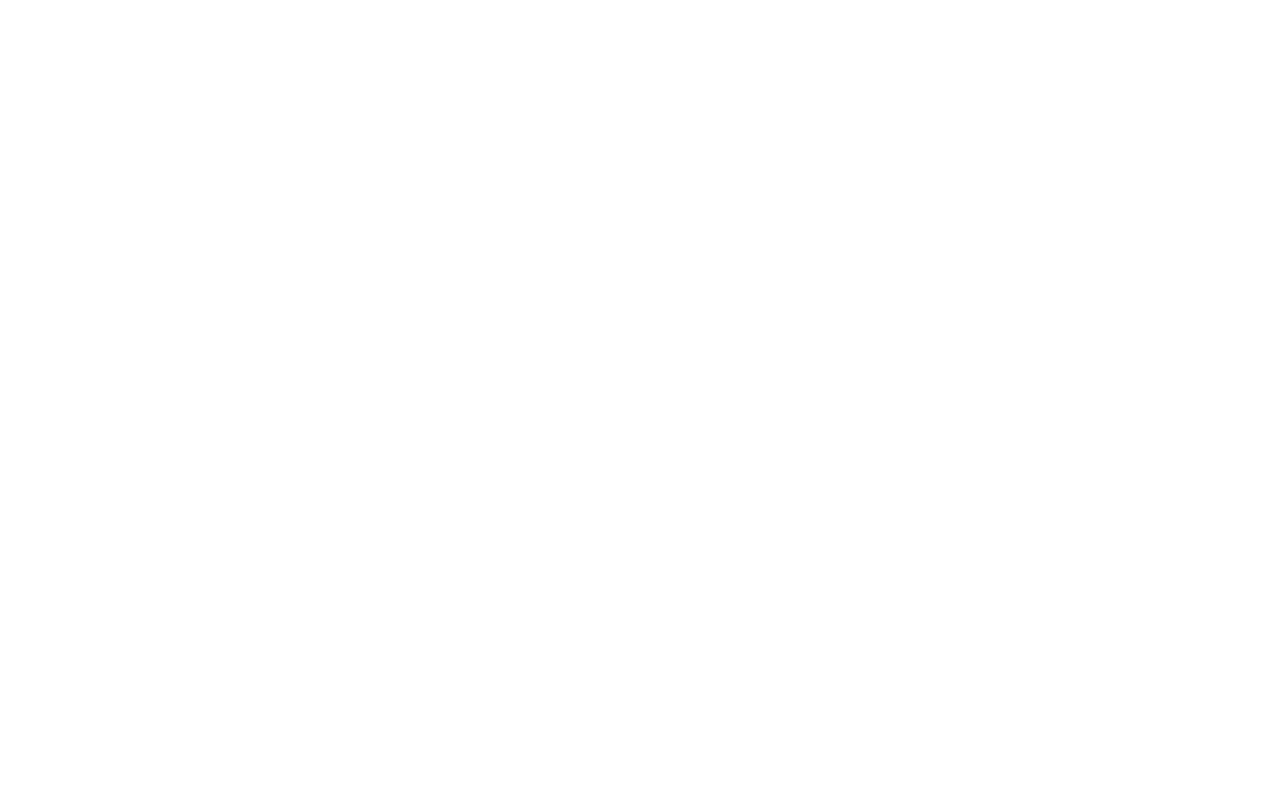
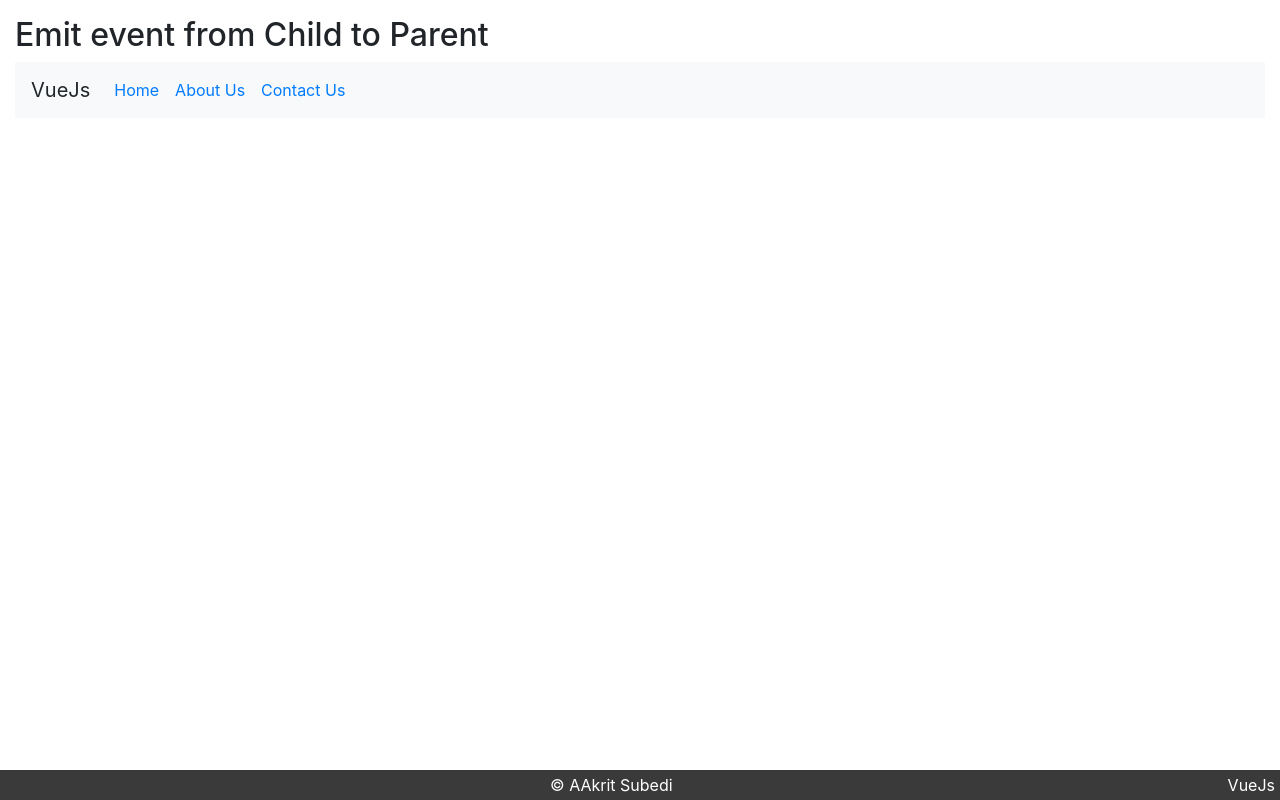
Before and after one commit to aakritsubedi/learning-vuejs, a Vue app: page /event/childToParent in a window 1280 px wide. Built offline with nearby package versions, Linux system fonts and the light colour scheme.

Commit message:
EmitEvent: Update folder strucutre for nesting component also

```diff
--- /dev/null
+++ b/src/components/15EmitEvent/15Footer.vue
@@ -0,0 +1,29 @@
+<template>
+  <div class="footer">
+    <p>&copy; AAkrit Subedi <span class="float-right">{{brand}}</span></p>
+  </div>
+</template>
+
+<script>
+export default {
+  name: "Footer",
+  props: ['brand']
+};
+</script>
+
+<style scoped>
+.footer {
+  position: fixed;
+  left: 0;
+  bottom: 0;
+  width: 100%;
+  height: 30px;
+  line-height: 30px;
+  background-color: #3a3a3a;
+  color: white;
+  text-align: center;
+}
+span {
+  margin:0 5px;
+}
+</style>
--- /dev/null
+++ b/src/components/15EmitEvent/15Navigation.vue
@@ -0,0 +1,29 @@
+<template>
+  <nav class="navbar navbar-expand-sm bg-light">
+    <div class="navbar-brand" href="#" v-on:click="changeTitle">{{brand}}</div>
+    <!-- Links -->
+    <ul class="navbar-nav">
+      <li class="nav-item">
+        <a class="nav-link" href="#">Home</a>
+      </li>
+      <li class="nav-item">
+        <a class="nav-link" href="#">About Us</a>
+      </li>
+      <li class="nav-item">
+        <a class="nav-link" href="#">Contact Us</a>
+      </li>
+    </ul>
+  </nav>
+</template>
+
+<script>
+export default {
+  name: "Navigation",
+  props: ['brand'],
+  methods: {
+    changeTitle: function() {
+      this.$emit('changeTitle','Learning VueJs');
+    }
+  }
+};
+</script>
--- a/src/router/index.js
+++ b/src/router/index.js
@@ -16,6 +16,7 @@
 import VueCLI from "@/views/12VueCLI.vue";
 import NestingComponent from "@/views/13NestingComponent";
 import PropTypes from "@/views/14PropTypes";
+import Event_ChildToParent from "@/views/15EventChild2Parent";
 
 Vue.use(Router);
 
@@ -93,6 +94,11 @@
     path: "/intermediate/propsType",
     name: "PropTypes",
     component: PropTypes
+  },
+  {
+    path: "/event/childToParent",
+    name: "Event_ChildToParent",
+    component: Event_ChildToParent
   }
 ];
 
--- a/src/views/13NestingComponent.vue
+++ b/src/views/13NestingComponent.vue
@@ -10,9 +10,9 @@
 </template>
 
 <script>
-import Navigation from '@/components/13Navigation';
-import EducationList from '@/components/13EducationList'
-import Footer from '@/components/13Footer'
+import Navigation from '@/components/13NestingComponent/13Navigation';
+import EducationList from '@/components/13NestingComponent/13EducationList';
+import Footer from '@/components/13NestingComponent/13Footer';
 
 export default {
   name: "Nesting_Component",
--- /dev/null
+++ b/src/views/15EventChild2Parent.vue
@@ -0,0 +1,32 @@
+<template>
+  <div class="mt-3">
+    <h2>{{ title }}</h2>
+    <Navigation :brand="brand" v-on:changeTitle="updateTitle($event)" />
+    <br />
+    <Footer :brand="brand" />
+  </div>
+</template>
+
+<script>
+import Navigation from "@/components/15EmitEvent/15Navigation";
+import Footer from "@/components/15EmitEvent/15Footer";
+
+export default {
+  name: "Nesting_Component",
+  components: {
+    Navigation,
+    Footer
+  },
+  data() {
+    return {
+      title: "Emit event from Child to Parent",
+      brand: "VueJs"
+    };
+  },
+  methods: {
+    updateTitle: function(updatedTitle) {
+      this.brand = updatedTitle;
+    }
+  }
+};
+</script>
--- a/src/views/Dashboard.vue
+++ b/src/views/Dashboard.vue
@@ -42,7 +42,8 @@
         {sn: 12, title: 'Refs in Vue.js ($refs)', code: '#', link:'/intermediate/refs'},
         {sn: 13, title: 'Vue CLI', code:'#', link:'vue-cli/intro'},
         {sn: 14, title: 'Nesting Component, Scoped CSS, Props', code:'#', link:'/intermediate/nestingComponent'},
-        {sn: 15, title: 'Props: Premitive & Reference Types', code:'#', link:'/intermediate/propsType'}
+        {sn: 15, title: 'Props: Premitive & Reference Types', code:'#', link:'/intermediate/propsType'},
+        {sn: 16, title: 'Events: Emit event from Child to Parent', code:'#', link:'/event/childToParent'}
       ]
     }
   }
```
Also changed, not shown: src/components/13NestingComponent/13EducationList.vue (renamed from src/components/13EducationList.vue), src/components/13NestingComponent/13Footer.vue (renamed from src/components/13Footer.vue), src/components/13NestingComponent/13Navigation.vue (renamed from src/components/13Navigation.vue).
